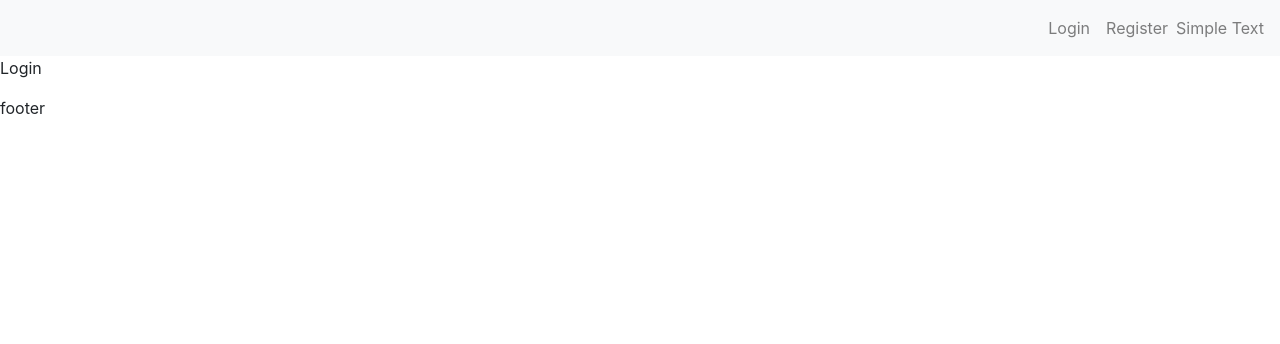
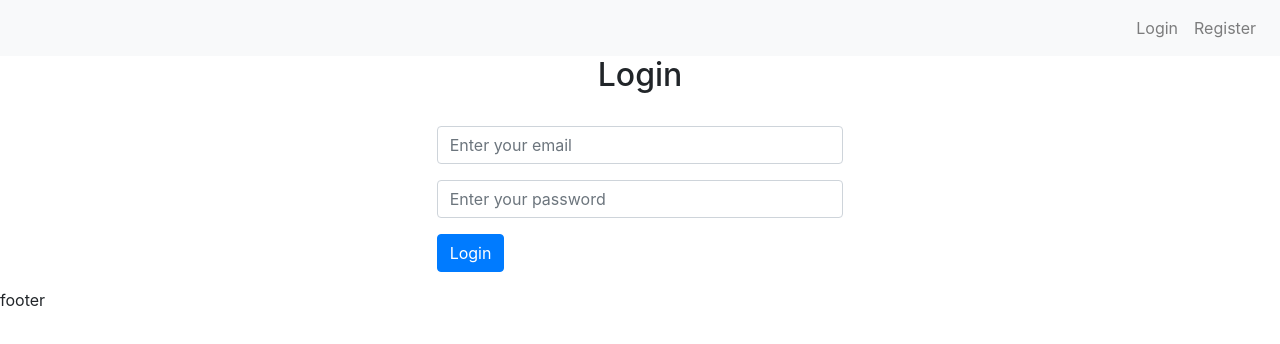
Before and after one commit to mayan-sharma/one-frontend, a Next.js app: page /login in a window 1280 px wide. Shown: the top 344 px of the page. Built offline with nearby package versions, Linux system fonts and the light colour scheme.

Commit message:
feat: added login component, setCookie and localStorage functions for storing login response

```diff
--- a/actions/auth.js
+++ b/actions/auth.js
@@ -1,4 +1,5 @@
 import axios from 'axios';
+import cookie from 'js-cookie';
 
 import { API } from '../config';
 
@@ -9,7 +10,16 @@ const axiosRegisterUser = axios.create({
         'Accept': 'application/json',
         'Content-Type': 'application/json'
     }
-})
+});
+
+const axiosLoginUser = axios.create({
+    baseURL: `${API}/auth/login`,
+    method: 'POST',
+    headers: {
+        'Accept': 'application/json',
+        'Content-Type': 'application/json'
+    }
+});
 
 export const registerUser = async user => {
     try {
@@ -23,3 +33,65 @@ export const registerUser = async user => {
         return err.response;
     }
 }
+
+export const loginUser = async user => {
+    try {
+        const res = await axiosLoginUser({
+            data: JSON.stringify(user)
+        });
+
+        return res;
+
+    } catch (err) {
+        return err.response;
+    }
+}
+
+export const setCookie = (key, value) => {
+    // check if this function is running on the client side
+    if (process.browser) {
+        cookie.set(key, value);
+    }
+}
+
+export const removeCookie = key => {
+    if (process.browser) {
+        cookie.remove(key);
+    }
+}
+
+export const getCookie = key => {
+    if (process.browser) {
+        cookie.get(key);
+    }
+}
+
+export const setLocalStorage = (key, value) => {
+    if (process.browser) {
+        localStorage.setItem(key, JSON.stringify(value));
+    }
+}
+
+export const removeLocalStorage = key => {
+    if (process.browser) {
+        localStorage.removeItem(key);
+    }
+}
+
+// set token in cookie and localstorage
+export const storeAuthInfo = (data, callback) => {
+    setCookie('token', data.token);
+    setLocalStorage('user', data.user);
+    callback();
+}
+
+export const isAuth = () => {
+    if (process.browser) {
+        const cookie = getCookie('token');
+        if (cookie) {
+            const user = localStorage.getItem('user');
+            if (user) return JSON.parse(user);
+        }
+    }
+    return false;
+}
--- a/components/Header.js
+++ b/components/Header.js
@@ -42,7 +42,6 @@ const Header = (props) => {
                             </Link>
                         </NavItem>
                     </Nav>
-                    <NavbarText>Simple Text</NavbarText>
                 </Collapse>
             </Navbar>
         </div>
--- a/components/auth/Login.js
+++ b/components/auth/Login.js
@@ -1,6 +1,84 @@
+import { useState } from 'react';
+import Router from 'next/router';
+
+import useForm from '../../lib/useForm';
+import { loginUser, storeAuthInfo } from '../../actions/auth';
+
 const Login = () => {
+
+    const { inputs, handleChange, clearForm } = useForm({
+        email: '',
+        password: ''
+    });
+
+    const [loading, setLoading] = useState(false);
+    const [error, setError] = useState(null);
+    const [message, setMessage] = useState(null);
+
+    const handleSubmit = async e => {
+        try {
+            e.preventDefault();
+
+            setLoading(true);
+            setError(null);
+
+            const user = {
+                email: inputs.email,
+                password: inputs.password
+            };
+
+            const res = await loginUser(user);
+
+            if (res.status) {
+                setMessage(res.data.message);
+                storeAuthInfo(res.data, () => Router.push('/'));
+
+            } else {
+                setError(res.data.message);
+            }
+
+            setLoading(false);
+            clearForm();
+
+        } catch (err) {
+            console.log(err);
+            setLoading(false);
+        }
+    };
+
+    const showLoading = () => loading ? <div className='alert alert-info'>Loading...</div> : '';
+    const showError = () => error ? <div className='alert alert-danger'>{error}</div> : '';
+    const showMessage = () => message ? <div className='alert alert-info'>{message}</div> : '';
+
     return (
-        <p>Login</p>
+        <form onSubmit={handleSubmit}>
+            <div className='form-group'>
+                <input
+                    type='email'
+                    name='email'
+                    className='form-control'
+                    placeholder='Enter your email'
+                    onChange={handleChange}
+                    value={inputs.email}
+                />
+            </div>
+            <div className='form-group'>
+                <input
+                    type='password'
+                    name='password'
+                    className='form-control'
+                    placeholder='Enter your password'
+                    onChange={handleChange}
+                    value={inputs.password}
+                />
+            </div>
+            <div className='mt-3 mb-3'>
+                <button disabled={loading} className='btn btn-primary'>Login</button>
+            </div>
+            {showLoading()}
+            {showError()}
+            {showMessage()}
+        </form>
     );
 }
 
--- a/components/auth/Register.js
+++ b/components/auth/Register.js
@@ -81,8 +81,8 @@ const Register = () => {
                     value={inputs.password}
                 />
             </div>
-            <div>
-                <button disabled={loading} className='btn btn-primary'>Login</button>
+            <div className='mt-3 mb-3'>
+                <button disabled={loading} className='btn btn-primary'>Register</button>
             </div>
             {showLoading()}
             {showError()}
--- a/package.json
+++ b/package.json
@@ -21,6 +21,7 @@
   "homepage": "https://github.com/mayan-sharma/one-frontend#readme",
   "dependencies": {
     "axios": "^0.21.1",
+    "js-cookie": "^3.0.0",
     "next": "^11.1.0",
     "react": "^17.0.2",
     "react-dom": "^17.0.2",
--- a/pages/login.js
+++ b/pages/login.js
@@ -5,7 +5,12 @@ import Login from '../components/auth/Login';
 const LoginPage = () => {
     return (
         <Layout>
-            <Login />
+            <h2 className='text-center'>Login</h2>
+            <div className='row'>
+                <div className='col-md-4 offset-md-4 mt-4'>
+                    <Login />
+                </div>
+            </div>
         </Layout>
     );
 }
```
Also changed, not shown: pages/register.js (+6 -1 lines), 1 other file (tests, documents, lock files or other folders).
